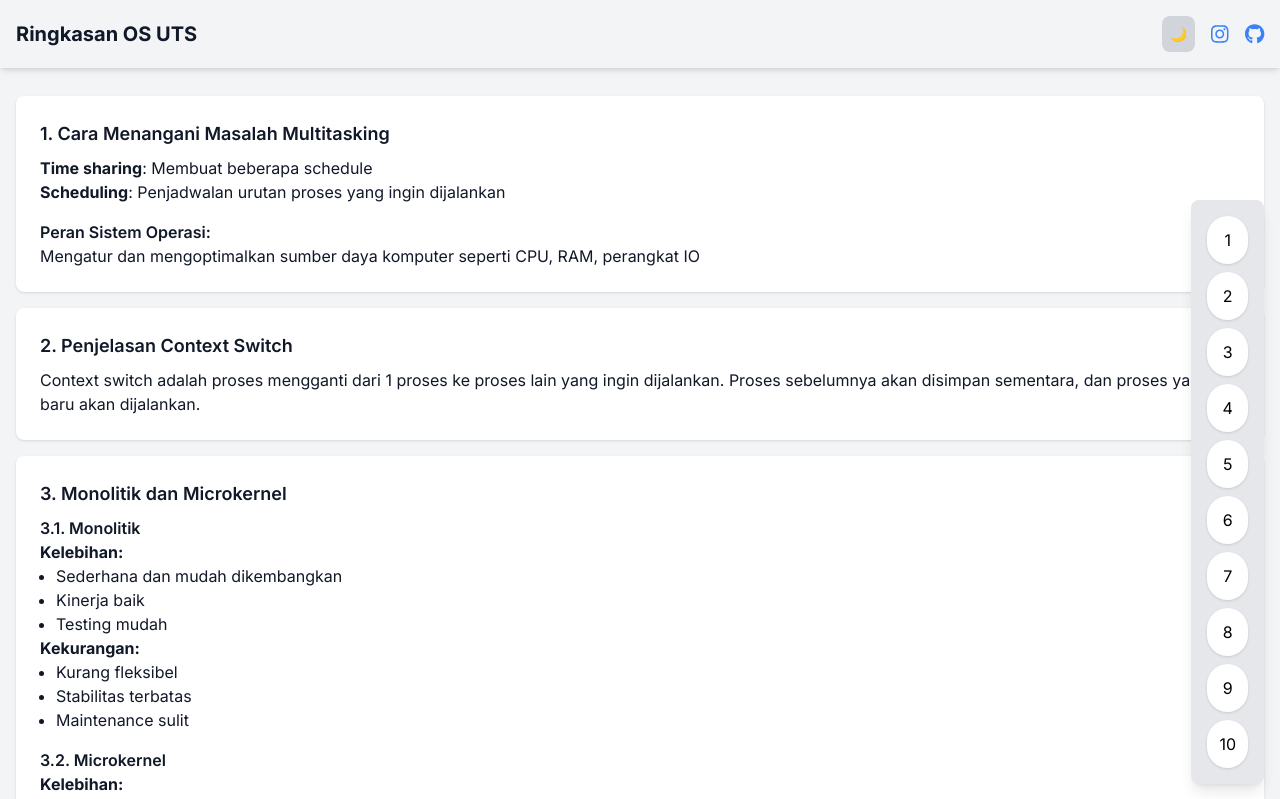
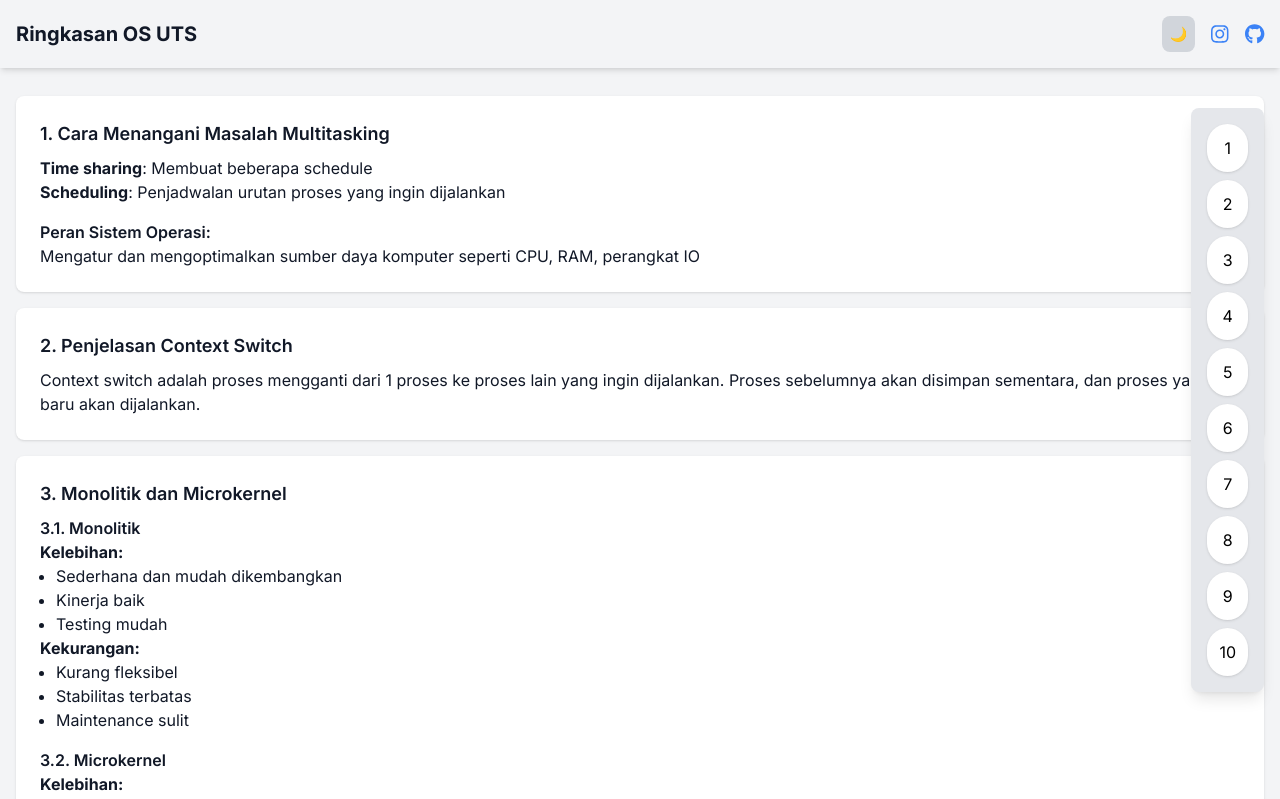
Before and after one commit to KwikAndreas/os_uts, a Next.js app: page / in a window 1280 px wide. Shown: the top 799 px of the page. Built offline with nearby package versions, Linux system fonts and the light colour scheme.

Commit message:
fix butttonbar

```diff
--- a/app/components/ButtonBar.tsx
+++ b/app/components/ButtonBar.tsx
@@ -20,6 +20,7 @@ const ButtonBar = () => {
 
   return (
     <div>
+      {/* Toggle Button for Mobile */}
       <button
         onClick={toggleVisibility}
         className="fixed bottom-4 right-4 bg-blue-500 text-white p-3 rounded-full shadow-lg z-50 md:hidden"
@@ -27,10 +28,11 @@ const ButtonBar = () => {
         <FontAwesomeIcon icon={isVisible ? faTimes : faBars} />
       </button>
 
+      {/* ButtonBar */}
       <div
-        className={`fixed top-1/4 right-4 bg-gray-200 dark:bg-gray-500 space-y-2 p-4 rounded-lg shadow-lg transform transition-transform duration-300 ease-in-out z-40 ${
+        className={`fixed top-1/2 right-4 bg-gray-200 dark:bg-gray-500 space-y-2 p-4 rounded-lg shadow-lg transform transition-transform duration-300 ease-in-out z-40 ${
           isVisible ? "translate-x-0 flex" : "translate-x-full hidden"
-        } flex-col md:translate-x-0 md:flex md:flex-col md:space-y-2`}
+        } flex-col -translate-y-1/2 md:translate-x-0 md:flex md:flex-col md:space-y-2`}
       >
         {[1, 2, 3, 4, 5, 6, 7, 8, 9, 10].map((num) => (
           <button
```
